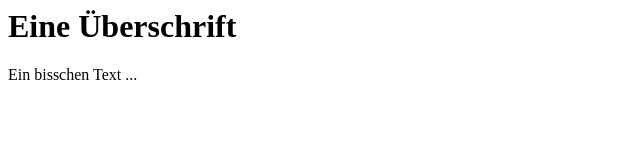
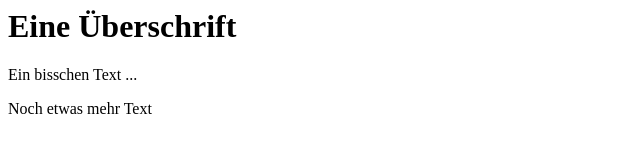
Before and after one commit to NicolajBecker/Test-Repository, a plain HTML site: page index.html in a window 1280 px wide. Shown: the whole page, without its empty margins (0-640 px from the left). Drawn offline with Linux system fonts and the light colour scheme.

Commit message:
Add Text in index.html

```diff
--- a/index.html
+++ b/index.html
@@ -8,5 +8,7 @@
 
 	<p>Ein bisschen Text ...</p>
 
+	<p>Noch etwas mehr Text</p>
+
 </body>
 </html>
```
